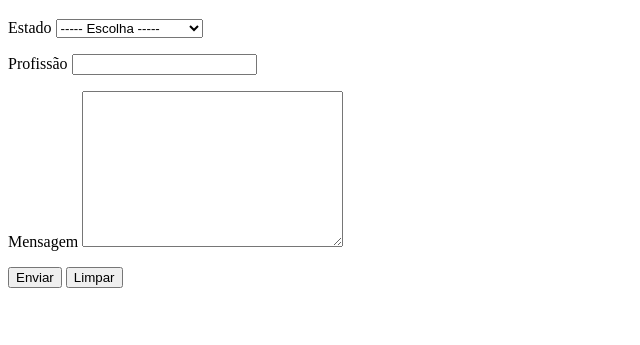
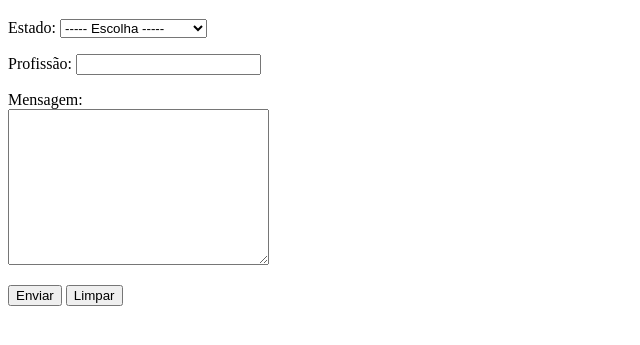
Before and after one commit to ThiagoCamponez/html-e-css, a plain HTML site: page exercicios/ex025/form007.html in a window 1280 px wide. Shown: the part 61-406 px from the top of the page, without its empty margins (0-640 px from the left). Drawn offline with Linux system fonts and the light colour scheme.

Commit message:
Alterado o form007 e planilha

```diff
--- a/exercicios/ex025/form007.html
+++ b/exercicios/ex025/form007.html
@@ -7,9 +7,9 @@
 </head>
 <body>
     <h1>Exemplo de Formulário</h1>
-    <form action="cadastro.php" method="get" autocomplete="on">
+    <form action="cadastro.php" method="post" autocomplete="on">
         <p>
-            <label for="iest">Estado</label>
+            <label for="iest">Estado:</label>
             <select name="estado" id="iest">
                 <option value="" selected>----- Escolha -----</option>
                 <optgroup label="Região Sul">
@@ -27,7 +27,7 @@
         </p>
 
         <p>
-            <label for="iprof">Profissão</label>
+            <label for="iprof">Profissão:</label>
             <input type="text" name="prof" id="iprof" list="lstprof">
             <datalist id="lstprof">
                 <option>Administrador</option>
@@ -39,7 +39,7 @@
         </p>
 
         <p>
-            <label for="imsg">Mensagem</label>
+            <label for="imsg">Mensagem:</label><br>
             <textarea name="msg" id="imsg" cols="30" rows="10"></textarea>
             <!--Textarea tem que usar o method post, por conta dos 3000 palavras..-->
         </p>
```
Also changed, not shown: 1 other file.
